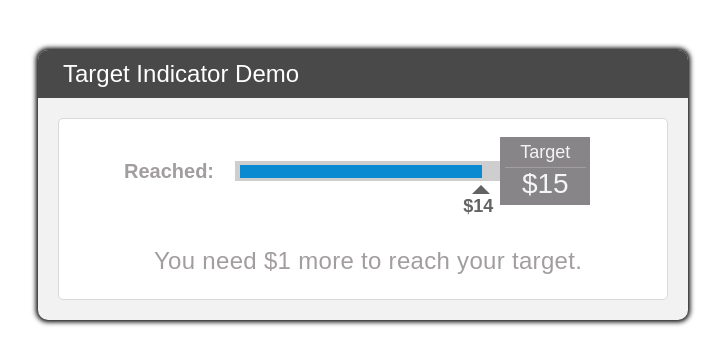
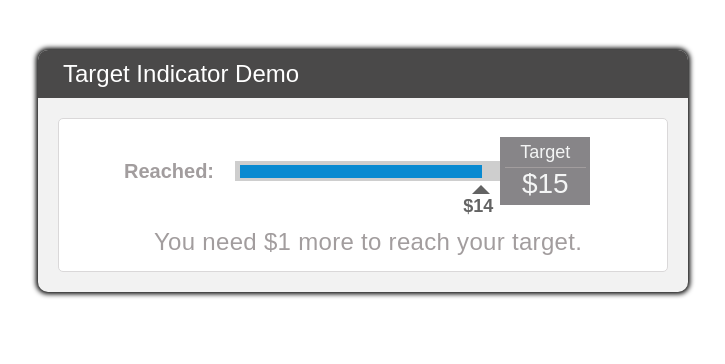
Before and after one commit to lampeduza/scrile, a website: page index.html in a window 1280 px wide. Shown: the whole page, without its empty margins (277-1002 px from the left). Drawn offline with nearby package versions, Linux system fonts and the light colour scheme; files that its build step writes are made by us from their sources.

Commit message:
Подкорректировал внутренние отступыs

```diff
--- a/source/sass/blocks/indicator.scss
+++ b/source/sass/blocks/indicator.scss
@@ -23,7 +23,7 @@
   flex-wrap: wrap;
   align-items: center;
   width: auto;
-  padding: 0 2% 0 10%;
+  padding: 0 2% 15px 10%;
   margin: 20px;
   background-color: #fff;
   border: 1px solid #dad8d9;
@@ -114,6 +114,8 @@
   font-size: 1.5rem;
   letter-spacing: 0.3px;
   padding-left: 30px;
+  padding-top: 5px;
+  margin: 0;
   position: relative;
 
   &::before {
```
Also changed, not shown: build/css/style.min.css, 1 other file.
